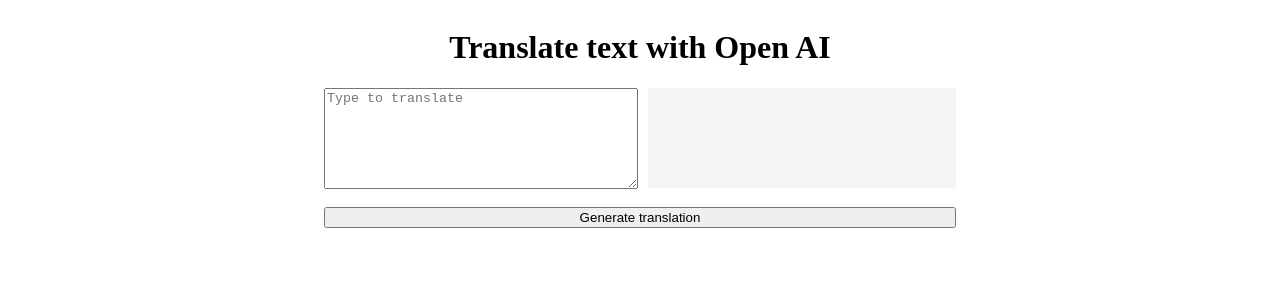
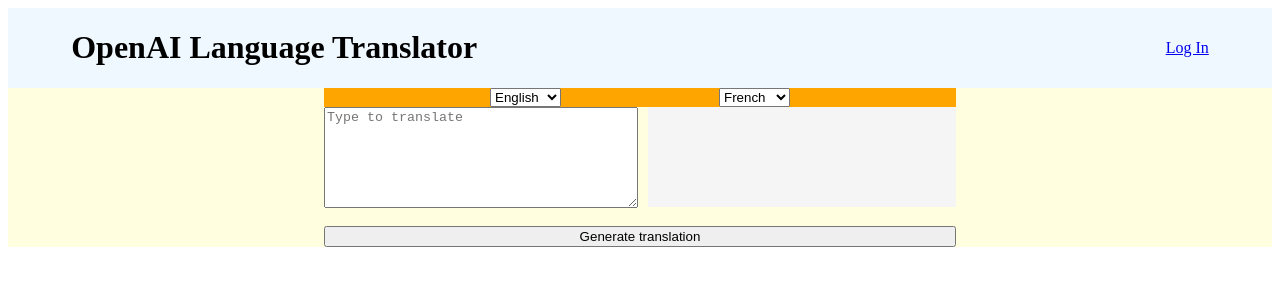
Before and after one commit to Andrew-Pecyna/AI-Translation-Project, a React (Vite) app in the folder client/: page / in a window 1280 px wide. Shown: the top 300 px of the page. Built offline with nearby package versions, Linux system fonts and the light colour scheme.

Commit message:
interface component

```diff
--- a/client/src/App.jsx
+++ b/client/src/App.jsx
@@ -1,5 +1,6 @@
 import { BrowserRouter, Routes, Route } from "react-router-dom";
 import LandingPage from "./pages/LandingPage";
+import Login from "./pages/Login";
 
 function App() {
 
@@ -7,6 +8,7 @@
     <BrowserRouter>
       <Routes>
         <Route path="/" element={<LandingPage />} />
+        <Route path="/login" element={<Login />} />
       </Routes>
     </BrowserRouter>
   )
--- /dev/null
+++ b/client/src/components/Interface.jsx
@@ -0,0 +1,97 @@
+import styled from 'styled-components';
+import { useState } from 'react';
+
+const Interface = () => {
+
+    const [userText, setUserText] = useState("")
+    const [aiTranslation, setAiTranslation] = useState("")
+
+    const submitForm = async (e) => {
+        e.preventDefault()
+
+        const translation = await generateTranslation()
+        setAiTranslation(translation.response)
+        console.log("returned from server: ", translation.response)
+    }
+
+    const generateTranslation = async () => {
+        const response = await fetch("http://localhost:3005/generate", {
+            method: "POST",
+            headers: {
+                "Content-type": "application/json"
+            },
+            body: JSON.stringify({ userText: userText })
+        })
+
+    const data = await response.json()
+        return data
+    }
+
+    return (
+        <Form onSubmit={submitForm}>
+            <InputsBox>
+                <Languages>
+                    <select name="languages">
+                        <option value="english">English</option>
+                        <option value="french">French</option>
+                        <option value="spanish">Spanish</option>
+                        <option value="italian">Italian</option>
+                    </select>
+                    <select name="languages">
+                        <option value="french">French</option>
+                        <option value="english">English</option>
+                        <option value="spanish">Spanish</option>
+                        <option value="italian">Italian</option>
+                    </select>
+                </Languages>
+                <TextBoxes>
+                    <InputBox
+                    name="user-text"
+                    placeholder="Type to translate"
+                    onChange={(e) => setUserText(e.target.value)}
+                    />
+                    <Output>
+                        <p>{aiTranslation}</p>
+                    </Output>
+                </TextBoxes>
+                <br></br>
+                <input type="submit" value="Generate translation" />
+            </InputsBox>
+        </Form>
+    )
+}
+
+const Form = styled.form`
+width: 50%;
+min-width: 600px;
+`
+
+const InputsBox = styled.div`
+display: flex;
+flex-direction: column;
+`
+
+const Languages = styled.div`
+background-color: orange;
+display: flex;
+justify-content: center;
+gap: 25%;
+`
+
+const TextBoxes = styled.div`
+    display: flex;
+    gap: 10px;
+`
+
+const InputBox = styled.textarea`
+    width: 50%;
+    height: 95px;
+`
+
+const Output = styled.div`
+    background-color: whitesmoke;
+    width: 50%;
+    height: 100px;
+`
+
+export default Interface;
--- /dev/null
+++ b/client/src/components/LoginButton.jsx
@@ -0,0 +1,10 @@
+import { NavLink } from "react-router-dom"
+
+const LoginButton = () => {
+
+    return (
+        <NavLink to="/login">Log In</NavLink>
+    )
+}
+
+export default LoginButton;
--- /dev/null
+++ b/client/src/components/Navbar.jsx
@@ -0,0 +1,30 @@
+import styled from 'styled-components';
+import LoginButton from "./LoginButton"
+
+const Navbar = () => {
+
+    return (
+        <Container>
+            <Div>
+                <h1>OpenAI Language Translator</h1>
+                <LoginButton />
+            </Div>
+        </Container>
+    )
+}
+
+const Container = styled.div`
+display: flex;
+justify-content: center;
+background-color: aliceblue;
+width: 100%;
+`
+
+const Div = styled.div`
+display: flex;
+align-items: center;
+justify-content: space-between;
+width: 90%;
+`
+
+export default Navbar
--- a/client/src/pages/LandingPage.jsx
+++ b/client/src/pages/LandingPage.jsx
@@ -1,51 +1,13 @@
 import styled from "styled-components";
-import { useState } from "react";
+import Navbar from "../components/Navbar";
+import Interface from "../components/Interface";
 
 const LandingPage = () => {
 
-    const [userText, setUserText] = useState("")
-    const [aiTranslation, setAiTranslation] = useState("")
-
-    const submitForm = async (e) => {
-        e.preventDefault()
-
-        const translation = await generateTranslation()
-        setAiTranslation(translation.response)
-        console.log("returned from server: ", translation.response)
-    }
-
-    const generateTranslation = async () => {
-        const response = await fetch("http://localhost:3005/generate", {
-            method: "POST",
-            headers: {
-                "Content-type": "application/json"
-            },
-            body: JSON.stringify({ userText: userText })
-        })
-
-    const data = await response.json()
-        return data
-    }
-
     return (
         <Container>
-            <h1>Translate text with Open AI</h1>
-            <Form onSubmit={submitForm}>
-                <InputsBox>
-                    <TextBoxes>
-                        <InputBox
-                        name="user-text"
-                        placeholder="Type to translate"
-                        onChange={(e) => setUserText(e.target.value)}
-                        />
-                        <Output>
-                            <p>{aiTranslation}</p>
-                        </Output>
-                    </TextBoxes>
-                    <br></br>
-                    <input type="submit" value="Generate translation" />
-                </InputsBox>
-            </Form>
+            <Navbar />
+            <Interface />
     </Container>
     )
 }
@@ -54,32 +16,7 @@
 display: flex;
 flex-direction: column;
 align-items: center;
-`
-
-const Form = styled.form`
-width: 50%;
-min-width: 600px;
-`
-
-const InputsBox = styled.div`
-display: flex;
-flex-direction: column;
-`
-
-const TextBoxes = styled.div`
-    display: flex;
-    gap: 10px;
-`
-
-const InputBox = styled.textarea`
-    width: 50%;
-    height: 95px;
-`
-
-const Output = styled.div`
-    background-color: whitesmoke;
-    width: 50%;
-    height: 100px;
+background-color: lightyellow;
 `
 
 export default LandingPage;
--- /dev/null
+++ b/client/src/pages/Login.jsx
@@ -0,0 +1,10 @@
+
+
+const Login = () => {
+
+    return (
+        <h1>Login</h1>
+    )
+}
+
+export default Login;
```
